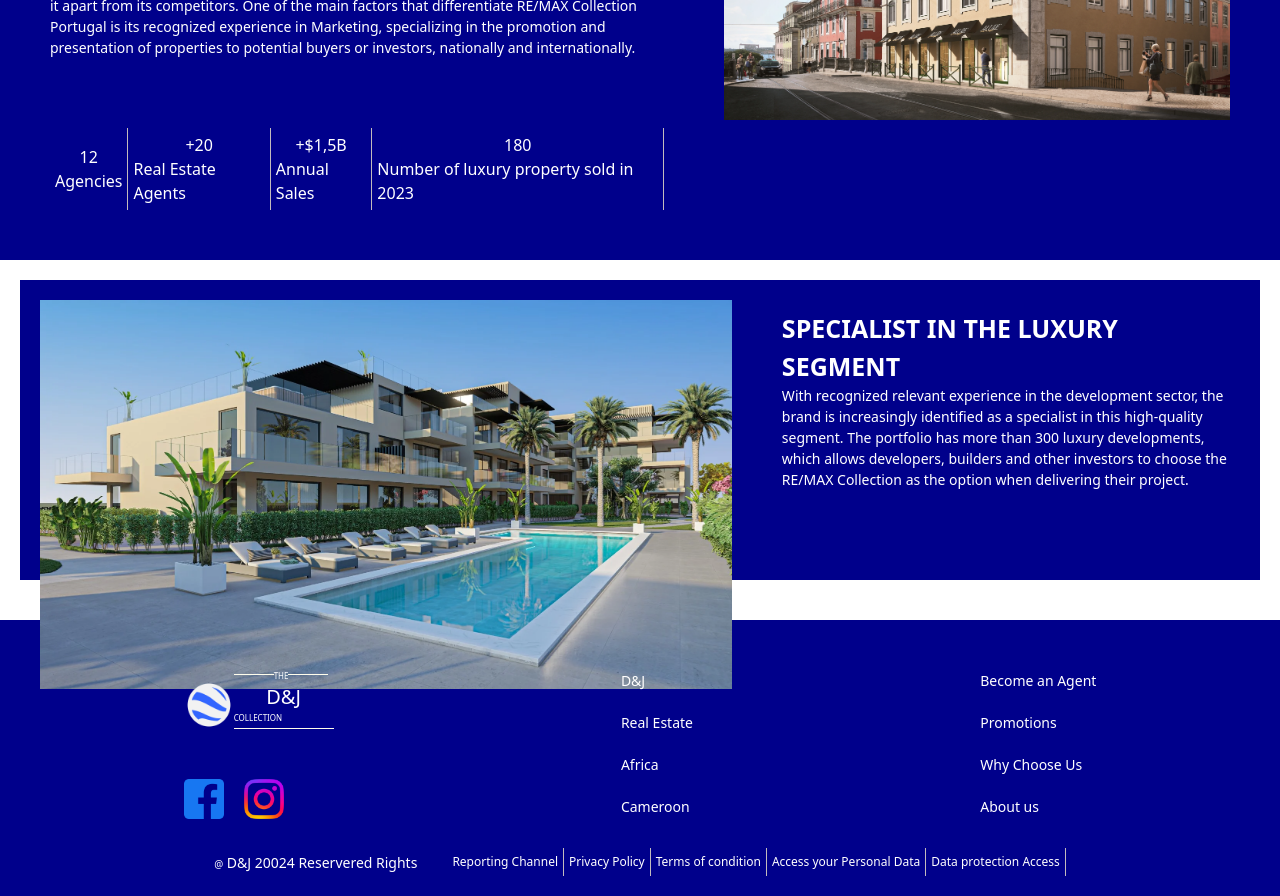
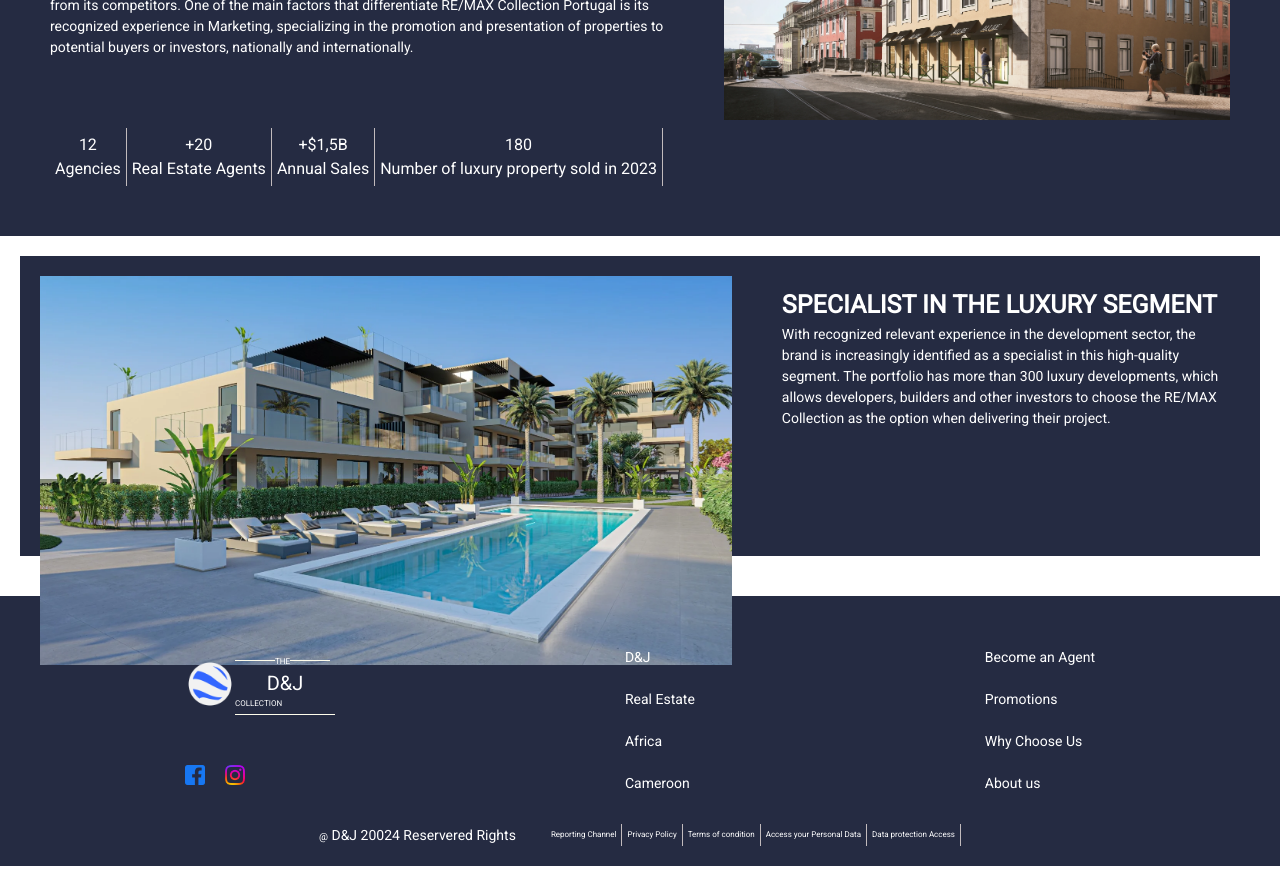
Before and after one commit to EwiJosepha/Real-Estate, a Next.js app: page / in a window 1280 px wide. Shown: the part 260-1156 px from the top of the page. Built offline with nearby package versions, Linux system fonts and the light colour scheme.

Commit message:
adding roboto font

```diff
--- /dev/null
+++ b/app/components/organisms/detailsHero.tsx
@@ -0,0 +1,18 @@
+import React from 'react'
+import FooterLogo from './footerLogo'
+
+function DetailsHero() {
+  return (
+    <div>
+      <div className="detailspageWrapper">
+        <FooterLogo/>
+
+        <div className="propertyname">
+          <h1>Villa Ultra Lucxieu</h1>
+        </div>
+      </div>
+    </div>
+  )
+}
+
+export default DetailsHero
--- a/app/components/organisms/footer.tsx
+++ b/app/components/organisms/footer.tsx
@@ -1,8 +1,8 @@
 import React from 'react'
 import Image from 'next/image'
-import logo from "../../../public/assets/images/4373182_earth_logo_logos_icon.png"
 import facebook from "../../../public/assets/images/5365678_fb_facebook_facebook logo_icon.png"
 import instagram from "../../../public/assets/images/5296765_camera_instagram_instagram logo_icon.png"
+import FooterLogo from './footerLogo'
 
 function Footer() {
   return (
@@ -11,28 +11,10 @@
         <div className="footerlogoWrapper">
           <div className="footerLogo">
             <div className="flexWrapper">
-              <div className="forlogo" style={{ display: "flex" }}>
-                <div className="personaliseLogo">
-                  <div className="imgr">
-                    <Image src={logo} alt='Logo' width={50} height={50} />
-                  </div>
-                </div>
-                <div className="foterline">
-                  <div className="lines">
-                    <div className="line1"></div>
-                    <p id="footertext">THE</p>
-                    <div className="line2"></div>
-                  </div>
-                  <div className="dj">
-                    <h2 id="personaliseLogo">D&J</h2>
-                    <p id="collection">COLLECTION</p>
-                    <div className="line3"></div>
-                  </div>
-                </div>
-              </div>
+          <FooterLogo />
               <div className="fcbFooter">
-                <Image src={facebook} alt="facebookLogo" width={40} height={40} />
-                <Image src={instagram} alt="Instagram" width={40} height={40} />
+                <Image src={facebook} alt="facebookLogo" width={20} height={20} />
+                <Image src={instagram} alt="Instagram" width={20} height={20} />
               </div>
             </div>
             <div className="footerLog">
--- /dev/null
+++ b/app/components/organisms/footerLogo.tsx
@@ -0,0 +1,31 @@
+import React from 'react'
+import Image from 'next/image'
+import logo from "../../../public/assets/images/4373182_earth_logo_logos_icon.png"
+
+function FooterLogo() {
+  return (
+    <div>
+          <div className="forlogo" style={{ display: "flex" }}>
+                <div className="personaliseLogo">
+                  <div className="imgr">
+                    <Image src={logo} alt='Logo' width={50} height={50} />
+                  </div>
+                </div>
+                <div className="foterline">
+                  <div className="lines">
+                    <div className="line1"></div>
+                    <p id="footertext">THE</p>
+                    <div className="line2"></div>
+                  </div>
+                  <div className="dj">
+                    <h2 id="personaliseLogo">D&J</h2>
+                    <p id="collection">COLLECTION</p>
+                    <div className="line3"></div>
+                  </div>
+                </div>
+              </div>
+    </div>
+  )
+}
+
+export default FooterLogo
--- a/app/components/organisms/infoSection.tsx
+++ b/app/components/organisms/infoSection.tsx
@@ -25,8 +25,11 @@
               <span>Real Estate Agents</span>
             </div>
             <div className="sales">
+              <div className="subdiv">
               <h1>+$1,5B</h1>
               <span>Annual Sales</span>
+              </div>
+
             </div>
             <div className="luxury">
               <h1>180</h1>
--- a/app/components/organisms/luxury.tsx
+++ b/app/components/organisms/luxury.tsx
@@ -8,7 +8,7 @@
       <div className="luxurySection">
         <div className="houseTextWrapper">
         <div className="luxuryHouse">
-        <Image id="imagedes" src={houseAvatar} alt="image" layout="responsive" width={100} height={100}/>
+        <Image id="imagedes" src={houseAvatar} alt="image" layout="responsive" width={80} height={100}/>
         </div>
         <div className="luxuryText">
           <h1 id="segment">SPECIALIST IN THE LUXURY SEGMENT</h1>
--- a/app/globals.css
+++ b/app/globals.css
@@ -9,7 +9,7 @@
   align-items: center;
   justify-content: space-around;
   padding: 20px;
-  background-color:darkblue;
+  background-color: #252b42;
   width: 100%;
 }
 
@@ -17,7 +17,7 @@
   width: 60%;
   margin: 10px;
   padding: 20px;
-  background-color:darkblue;
+  background-color: #252b42;
   color: #ffffff;
   /* box-shadow: 0 4px 8px rgba(0, 0, 0, 0.1); */
 }
@@ -26,7 +26,7 @@
   width: 50%;
   margin: 10px;
   padding: 20px;
-  background-color: darkblue;
+  background-color: #252b42;
   color: #ffffff;
 }
 
@@ -44,15 +44,13 @@
   margin-bottom: 20px;
   height: 5px;
   width: 70px;
-  border-bottom:  1px solid #fffdec;
+  border-bottom: 1px solid #fffdec;
 }
 
 .agenciesDescription {
   display: flex;
   padding-top: 70px;
 }
-
-/* luxury sector */
 
 .agencies,
 .agents,
@@ -66,6 +64,14 @@
   border-right: 1px solid #c2bbbd;
 }
 
+.subdiv {
+  display: flex;
+  flex-direction: column;
+  align-items: center;
+  justify-content: center;
+}
+
+/* luxury sector */
 .luxurySection {
   display: "flex";
   flex-wrap: "wrap";
@@ -78,14 +84,14 @@
 
 .houseTextWrapper {
   display: flex;
-  background-color: darkblue;
+  background-color: #252b42;
   height: 300px;
 }
 
 .luxuryHouse {
   width: 60%;
   padding: 20px;
-  background-color: darkblue;
+  background-color: #252b42;
   color: #ffffff;
   height: 250px;
 }
@@ -105,7 +111,7 @@
   width: 40%;
   margin: 10px;
   padding: 20px;
-  background-color:darkblue;
+  background-color: #252b42;
   color: #ffffff;
   height: 200px;
 }
@@ -122,9 +128,10 @@
   align-items: center;
   justify-content: space-around;
   padding: 20px;
-  background-color:darkblue;
+  background-color: #252b42;
   width: 100%;
   margin-top: 20px;
+  margin-bottom: 30px;
 }
 
 .footerlogoWrappe {
@@ -137,14 +144,14 @@
 .line2 {
   height: 5px;
   width: 40px;
-  border-bottom:  1px solid #fffdec;
+  border-bottom: 1px solid #fffdec;
 }
 
 .line3 {
   margin-bottom: 20px;
   height: 5px;
   width: 100px;
-  border-bottom:  1px solid #fffdec;
+  border-bottom: 1px solid #fffdec;
 }
 
 #footertext {
@@ -153,7 +160,7 @@
 }
 
 .lines {
- display: flex;
+  display: flex;
 }
 
 .footerLogo {
@@ -168,6 +175,12 @@
   font-size: 20px;
   font-weight: 500;
   text-align: center;
+  translate: scale(0.2);
+  cursor: pointer;
+}
+
+#personaliseLogo:hover {
+  background-color: #1a259e;
 }
 
 .personaliseLogo {
@@ -177,7 +190,11 @@
 }
 
 .imgr {
-  margin-bottom: 9px;
+  margin-bottom: 22px;
+}
+
+.imgr:hover {
+  background-color: #1d289c;
 }
 
 #collection {
@@ -203,6 +220,11 @@
 #lineheight {
   color: #ffffff;
   font-size: 14px;
+}
+
+#lineheight:hover {
+  background-color: #1d289c;
+  cursor: pointer;
 }
 
 .footerLogoo {
@@ -231,9 +253,13 @@
   border-right: 1px solid #c2bbbd;
 }
 
-.channel,.channel2, .channel1, .channel4, .channel3 p {
+.channel,
+.channel2,
+.channel1,
+.channel4,
+.channel3 p {
   color: #ffffff;
-  font-size: 12px;
+  font-size: 8px;
 }
 
 .report {
--- a/app/layout.tsx
+++ b/app/layout.tsx
@@ -8,6 +8,9 @@
 }>) {
   return (
     <html lang="en">
+      <head>
+        <link rel="stylesheet" href="https://cdnjs.cloudflare.com/ajax/libs/font-awesome/6.5.1/css/all.min.css" />
+      </head>
       <body>{children}</body>
     </html>
   );
--- a/app/page.tsx
+++ b/app/page.tsx
@@ -2,14 +2,20 @@
 import InfoSection from "./components/organisms/infoSection";
 import Luxury from "./components/organisms/luxury";
 import Footer from "./components/organisms/footer";
+import { Roboto } from '@next/font/google'
+
+const roboto = Roboto({
+  subsets: ['latin'],
+  weight: '400'
+})
 
 export default function Home() {
   return (
-    <main>
+    <main className={roboto.className}>
       <div>
         <InfoSection />
         <Luxury />
-        <Footer/>
+        <Footer />
       </div>
     </main>
   );
```
Also changed, not shown: package.json (+5 -4 lines), 1 other file (tests, documents, lock files or other folders).
